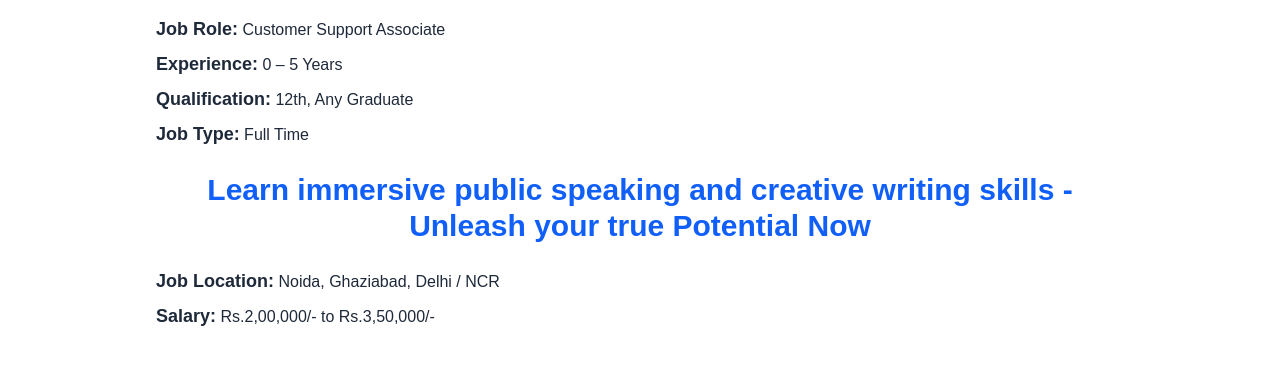
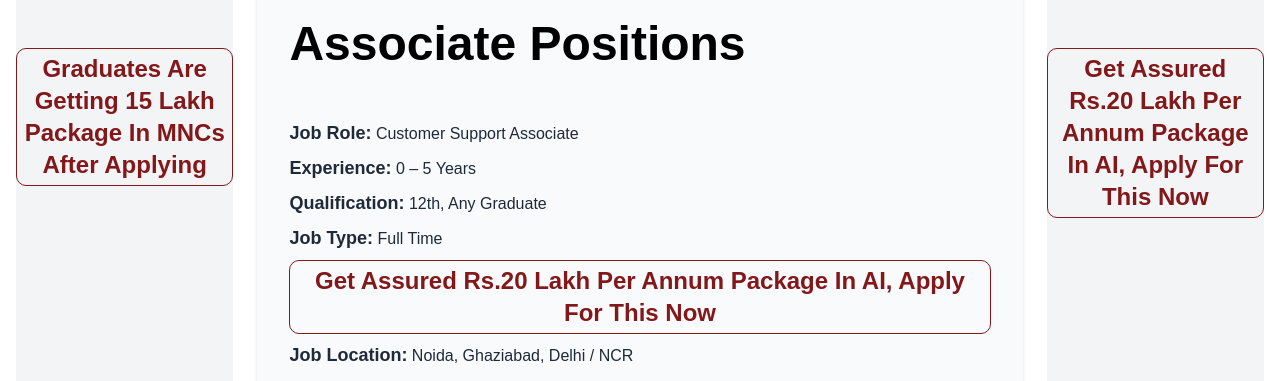
Before and after one commit to MVMGITHB/JobkitayaariFrontend, a Next.js app: page /tech-mahindra-walk-in-drive in a window 1280 px wide. Shown: the part 400-781 px from the top of the page. Built offline with nearby package versions, Linux system fonts and the light colour scheme; no server answers.

Commit message:
linkg is chages

```diff
--- a/src/app/globals.css
+++ b/src/app/globals.css
@@ -187,3 +187,28 @@ table {
   background-size: cover ;
   background-position: center;
 }
+
+
+/* .custom-scrollbox {
+
+  max-height: 100vh;
+  overflow-y: auto;
+
+} */
+
+
+
+.custom-scrollbox::-webkit-scrollbar {
+  width: 0px;
+  background: transparent;
+}
+
+/* Hide scrollbar for Firefox */
+.custom-scrollbox {
+  scrollbar-width: none;  /* Firefox */
+}
+
+/* For IE and Edge */
+.custom-scrollbox {
+  -ms-overflow-style: none;  /* Internet Explorer 10+ */
+}
--- a/src/app/tech-mahindra-walk-in-drive/page.jsx
+++ b/src/app/tech-mahindra-walk-in-drive/page.jsx
@@ -1,9 +1,10 @@
 import React from 'react'
 import Mahindra from '@/components/techMahindra/Mahindra'
+import TechMahinraHome from '@/components/techMahindra/TechMahinraHome'
 export const page = () => {
   return (
     <div>
-        <Mahindra/>
+        <TechMahinraHome/>
     </div>
   )
 }
--- a/src/components/techMahindra/AnimatedLink.jsx
+++ b/src/components/techMahindra/AnimatedLink.jsx
@@ -3,24 +3,25 @@
 import Link from 'next/link';
 import { useEffect, useState } from 'react';
 
-export default function AnimatedLink() {
-  const colors = ['text-blue-600', 'text-black', 'text-green-600'];
+export default function AnimatedLink({text,link}) {
+  const textColors = ['text-blue-300', 'text-violet-950', 'text-red-900'];
+  const borderColors = ['border-blue-300', 'border-violet-950', 'border-red-900'];
   const [colorIndex, setColorIndex] = useState(0);
 
   useEffect(() => {
     const interval = setInterval(() => {
-      setColorIndex((prev) => (prev + 1) % colors.length);
+      setColorIndex((prev) => (prev + 1) % textColors.length);
     }, 1000); // Change color every 1 second
     return () => clearInterval(interval);
   }, []);
 
   return (
-    <div className="text-center p-4">
+    <div className={`text-center p-1 border rounded-[10px] transition-colors duration-500 ${borderColors[colorIndex]}`}>
       <Link
-        href="https://spectrum.gotrackier.com/click?campaign_id=183&pub_id=945"
-        className={`${colors[colorIndex]} font-bold text-3xl transition-colors duration-500`}
+        href={link}
+        className={`${textColors[colorIndex]} font-bold text-2xl transition-colors duration-500`}
       >
-        Learn immersive public speaking and creative writing skills - Unleash your true Potential Now
+        {text}
       </Link>
     </div>
   );
--- a/src/components/techMahindra/Mahindra.jsx
+++ b/src/components/techMahindra/Mahindra.jsx
@@ -55,7 +55,7 @@ const walkinData1 = [
   <p><span class="text-[18px] font-semibold">Experience:</span> 0 – 5 Years</p>
   <p><span class="text-[18px] font-semibold">Qualification:</span> 12th, Any Graduate</p>
   <p><span class="text-[18px] font-semibold">Job Type:</span> Full Time</p>
-   <AnimatedLink/>
+    <AnimatedLink text={"Get Assured Rs.20 Lakh Per Annum Package In AI, Apply For This Now"} link="http://www.intellectmedia.net/trk/click.asp?cid=3109&pid=661&did=23428&code=552"/>
   <p><span class="text-[18px] font-semibold">Job Location:</span> Noida, Ghaziabad, Delhi / NCR</p>
   <p><span class="text-[18px] font-semibold">Salary:</span> Rs.2,00,000/- to Rs.3,50,000/-</p>
 </div>
@@ -146,9 +146,11 @@ const walkinData1 = [
   </div>
 </div>
 
- <div>
+    <div>
       <WalkinTable walkinData={walkinData} />
     </div>
+
+     <AnimatedLink text={"Graduates Are Getting 15 Lakh Package In MNCs After Applying"} link="https://trk.clickgenie.in/click?campaign_id=35487&pub_id=4513&p1={your-transaction-id}&source={your-sub-aff-id}"/>
  <div>
       <WakinHome />
     </div>
--- /dev/null
+++ b/src/components/techMahindra/TechMahinraHome.jsx
@@ -0,0 +1,25 @@
+import React from 'react'
+import Mahindra from './Mahindra'
+import AnimatedLink from './AnimatedLink'
+
+ const TechMahinraHome = () => {
+  return (
+    <div className="mx-auto px-4 py-4 flex flex-col md:flex-row justify-center gap-6">
+
+         <div className="w-full md:pt-[200px] md:w-[20%] order-1 md:order-1 bg-gray-100 flex flex-col gap-8 ">
+           <AnimatedLink text={"Graduates Are Getting 15 Lakh Package In MNCs After Applying"} link="https://trk.clickgenie.in/click?campaign_id=35487&pub_id=4513&p1={your-transaction-id}&source={your-sub-aff-id}"/>
+
+         </div>
+
+         <div className="w-full md:w-[55%] lg:w-[70%] order-2 md:order-2 shadow-md p-4 bg-gray-50 rounded md:h-[100vh] custom-scrollbox overflow-y-auto">
+           <Mahindra/>
+         </div>
+
+         <div className="w-full md:pt-[200px] md:w-[20%] order-3 flex flex-col bg-gray-100 gap-8" >
+           <AnimatedLink text={"Get Assured Rs.20 Lakh Per Annum Package In AI, Apply For This Now"} link="http://www.intellectmedia.net/trk/click.asp?cid=3109&pid=661&did=23428&code=552"/>
+         </div>
+    </div>
+  )
+}
+
+export default TechMahinraHome
```
